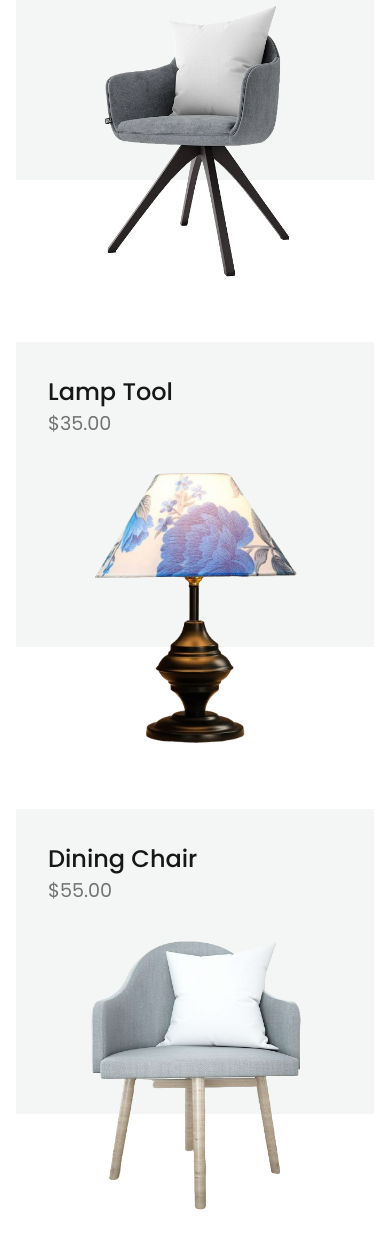
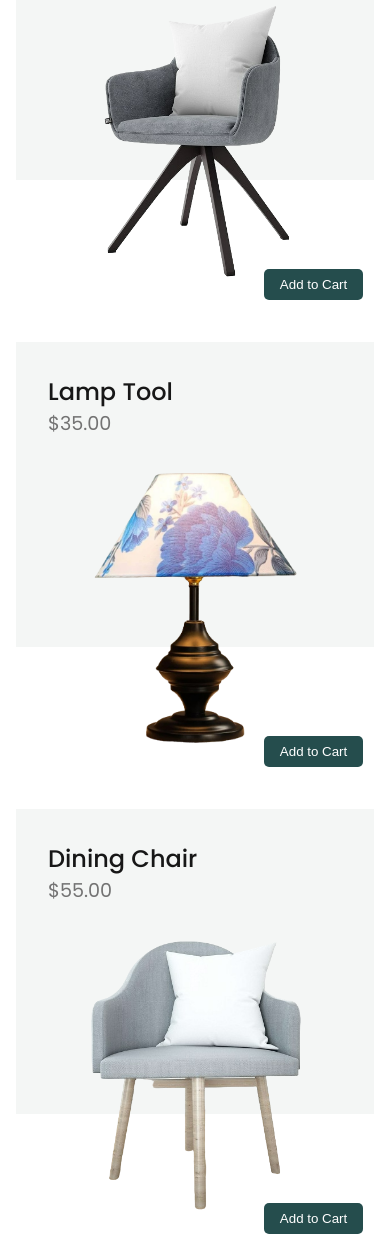
Before and after one commit to AhmedElneziliiy/Front-End-Project, a plain HTML site: page index.html in a window 390 px wide. Shown: the part 3267-4504 px from the top of the page. Drawn offline with nearby package versions, Linux system fonts and the light colour scheme.

Commit message:
fixing mobile view button display

```diff
--- a/css/product.css
+++ b/css/product.css
@@ -37,12 +37,11 @@
     margin-inline:auto;
 }
 
-/* Added button when Hovering */
+/* Added button when Hovering desktop view*/
 .product-card {
     position: relative;
     transition: all 0.3s ease;
 }
-
 .product-card .add-to-cart-btn {
     position: absolute;
     bottom: 10px;
@@ -64,13 +63,30 @@
 .product-card:hover {
     box-shadow: 0 4px 15px #316666;
 }
-@media(width > 540px){
-    .product-grid{
-        grid-template-columns: repeat(2,1fr);
+
+@media (width >= 540px) {
+    .product-grid {
+        grid-template-columns: repeat(2, 1fr);
     }
 }
-@media(width > 768px){
-    .product-grid{
-        grid-template-columns: repeat(3,1fr);
+@media (width > 768px) {
+    .product-grid {
+        grid-template-columns: repeat(3, 1fr);
     }
 }
+@media (width < 540px) {
+    .product-card .add-to-cart-btn {
+        opacity: 1;
+    }
+    .product-card:hover .add-to-cart-btn {
+        opacity: 1;
+    }
+}
+@media (width < 768px) {
+    .product-card .add-to-cart-btn {
+        opacity: 1;
+    }
+    .product-card:hover .add-to-cart-btn {
+        opacity: 1;
+    }
+}
```
